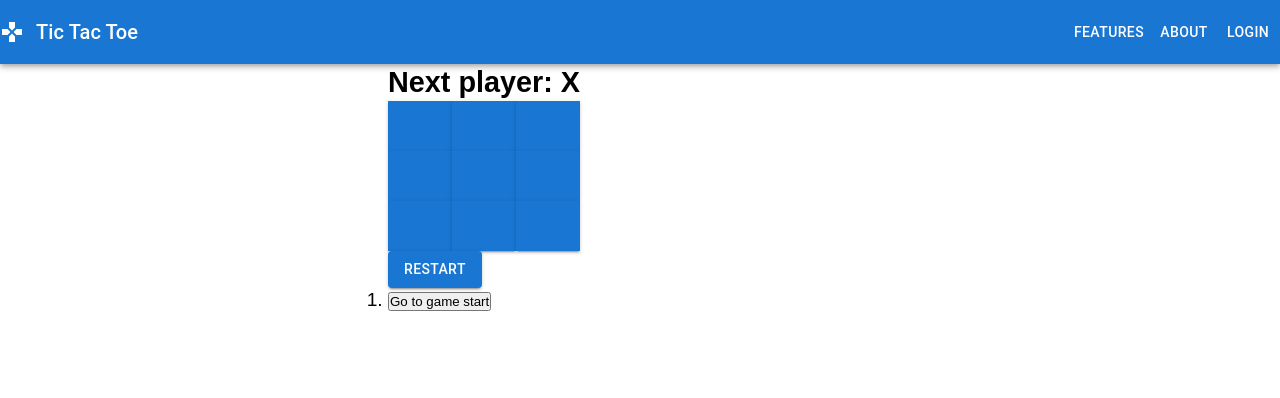
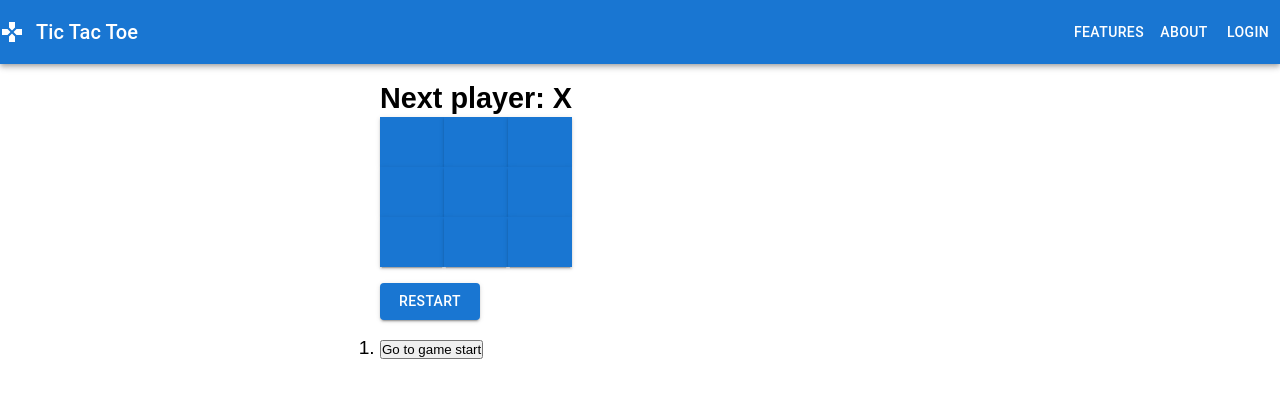
Before and after one commit to Domar95/tic-tac-toe, a React (Create React App) app in the folder client/: page / in a window 1280 px wide. Shown: the top 398 px of the page. Built offline with nearby package versions, Linux system fonts and the light colour scheme.

Commit message:
style: update styles

```diff
--- a/client/src/components/tic-tac-toe-game/Game.tsx
+++ b/client/src/components/tic-tac-toe-game/Game.tsx
@@ -1,4 +1,4 @@
-import { Button, Container } from "@mui/material";
+import { Box, Button, Stack } from "@mui/material";
 import { useState } from "react";
 
 export default function Game() {
@@ -32,15 +32,21 @@ export default function Game() {
   });
 
   return (
-    <Container>
+    <Box sx={{ p: 2 }}>
       <Board xIsNext={xIsNext} squares={currentSquares} onPlay={handlePlay} />
-      <Button variant="contained" onClick={() => jumpTo(0)}>
-        Restart
-      </Button>
-      <div>
-        <ol>{moves}</ol>
-      </div>
-    </Container>
+      <Stack direction="column" spacing={2} marginTop={2}>
+        <Button
+          variant="contained"
+          onClick={() => jumpTo(0)}
+          sx={{ width: 100 }}
+        >
+          Restart
+        </Button>
+        <div>
+          <ol>{moves}</ol>
+        </div>
+      </Stack>
+    </Box>
   );
 }
 
```
